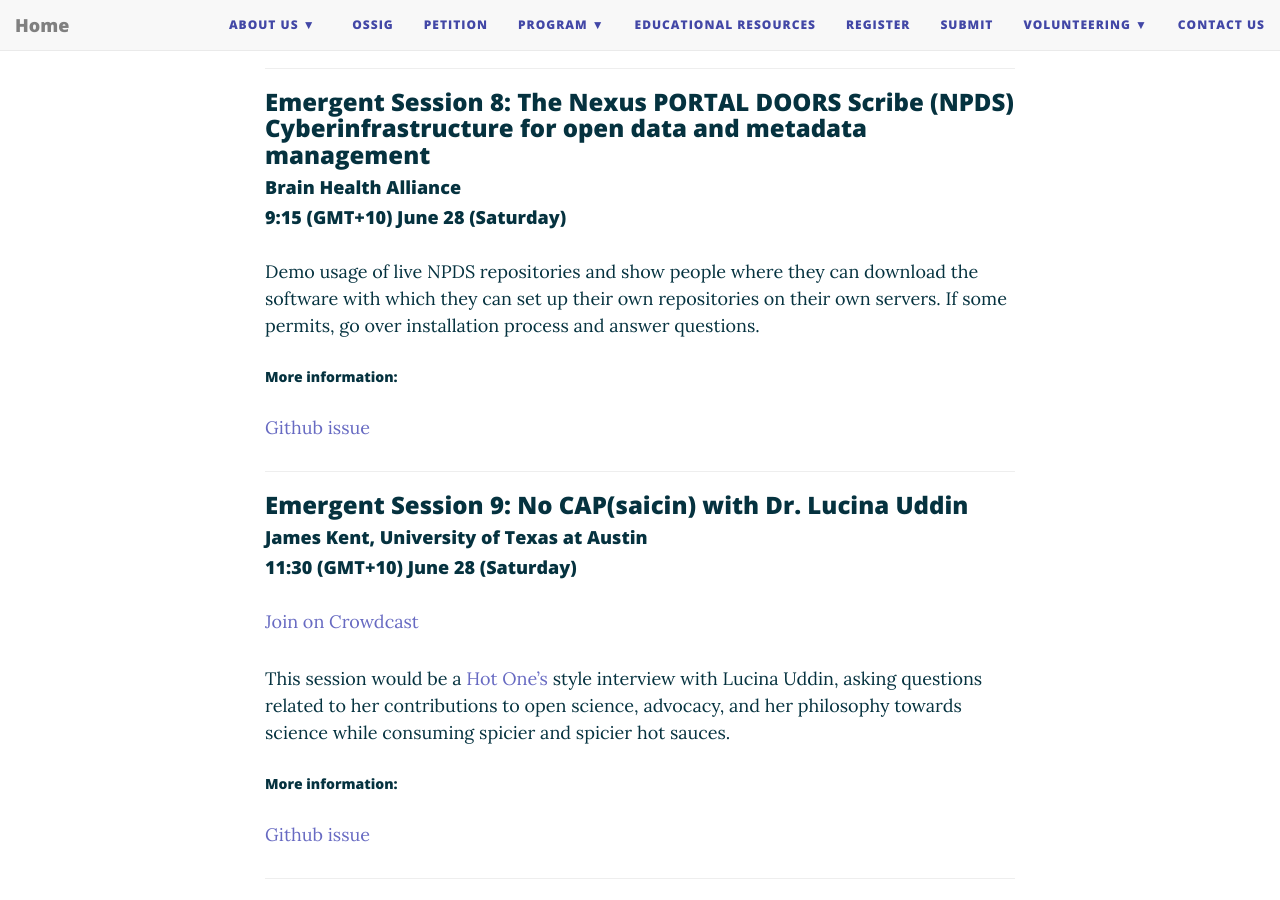
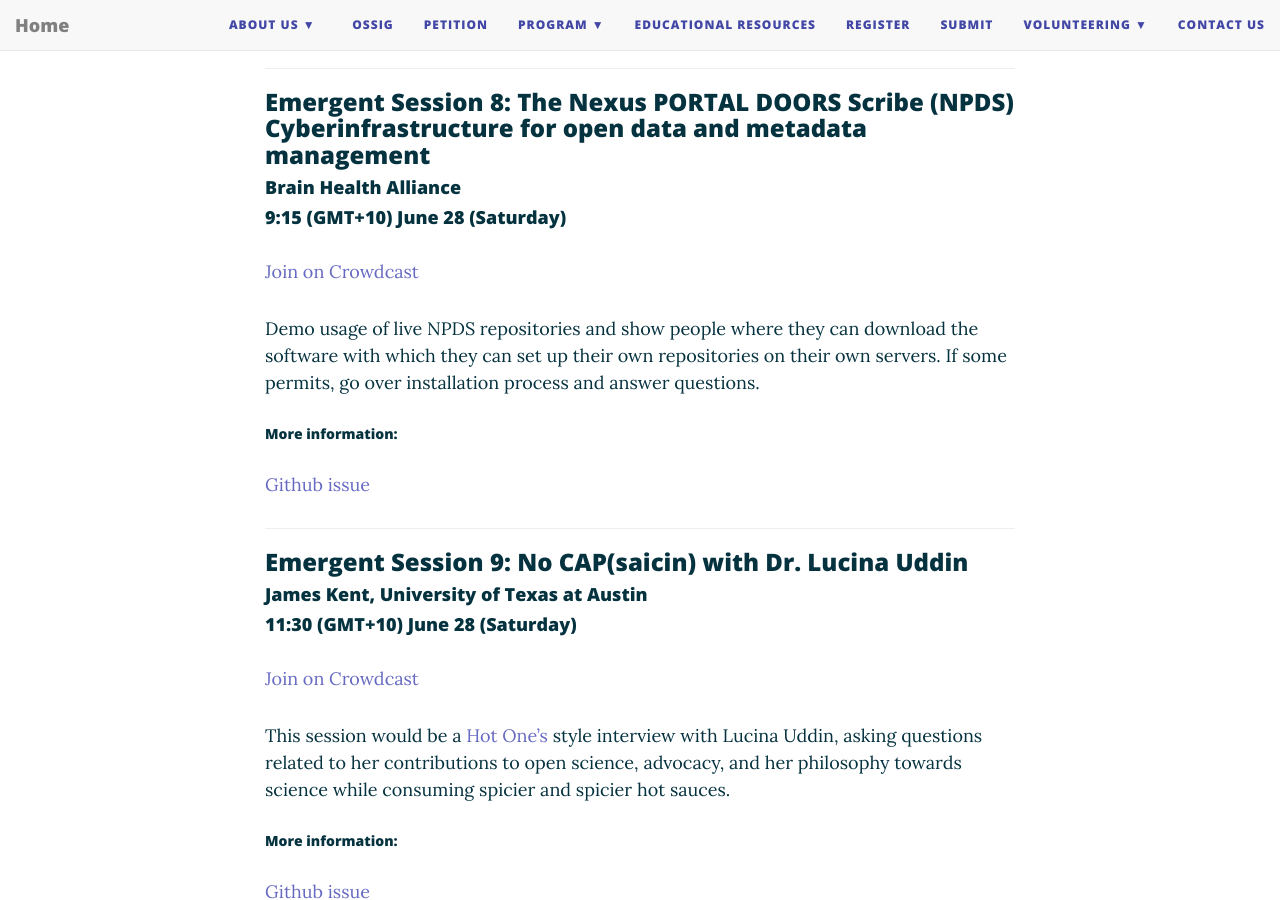
Before and after one commit to ohbm/osr2025, a Jekyll site: the page built from emergent.md, in a window 1280 px wide and 900 px high, scrolled down 4511 px. Built offline with Jekyll 4.4.1, drawn with Linux system fonts in a browser that asks for light colours; nearby versions of some CDN libraries.

Commit message:
Update crowdcast link

```diff
--- a/emergent.md
+++ b/emergent.md
@@ -158,7 +158,7 @@
 #### Brain Health Alliance
 
 #### 9:15 (GMT+10) June 28 (Saturday)
-<!-- [Join on Crowdcast](https://www.crowdcast.io/c/osr-2024-emergent-5) -->
+[Join on Crowdcast](https://www.crowdcast.io/c/osr-2025-emergent-8-npds)
 
 Demo usage of live NPDS repositories and show people where they can download the software with which they can set up their own repositories on their own servers. If some permits, go over installation process and answer questions.
 
```
Also changed, not shown: schedule.md (+1 -1 lines).
